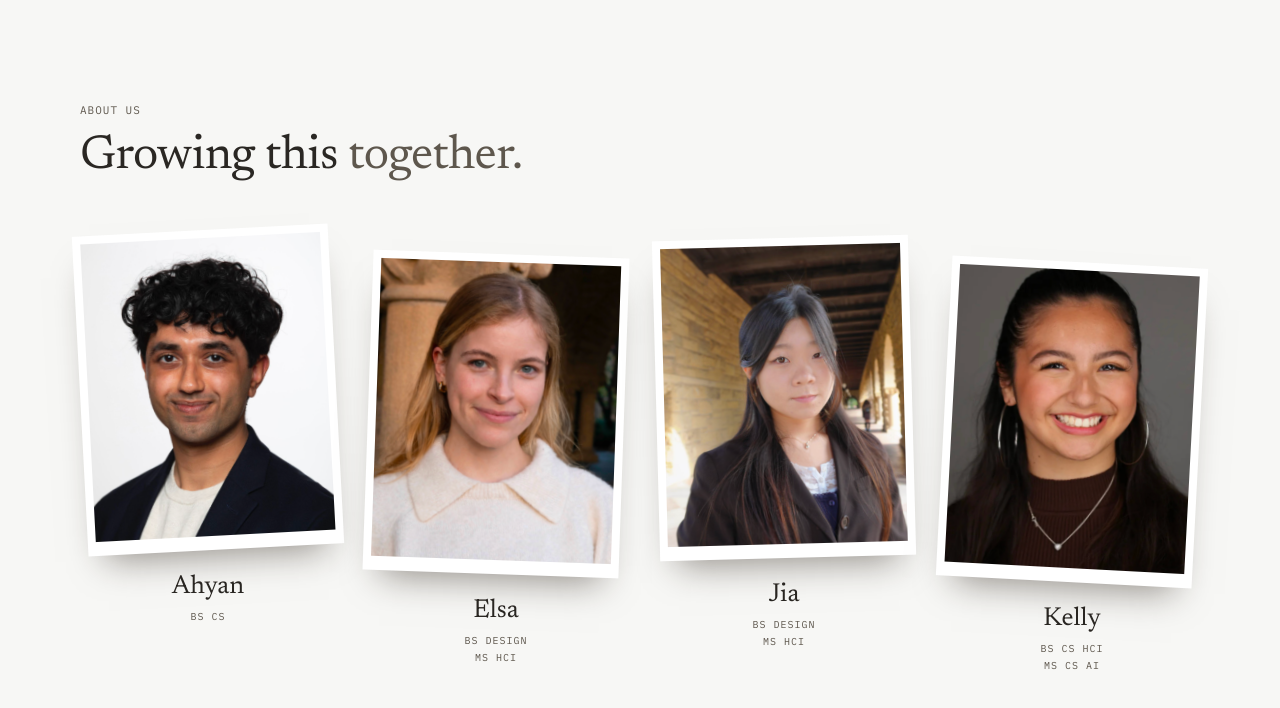
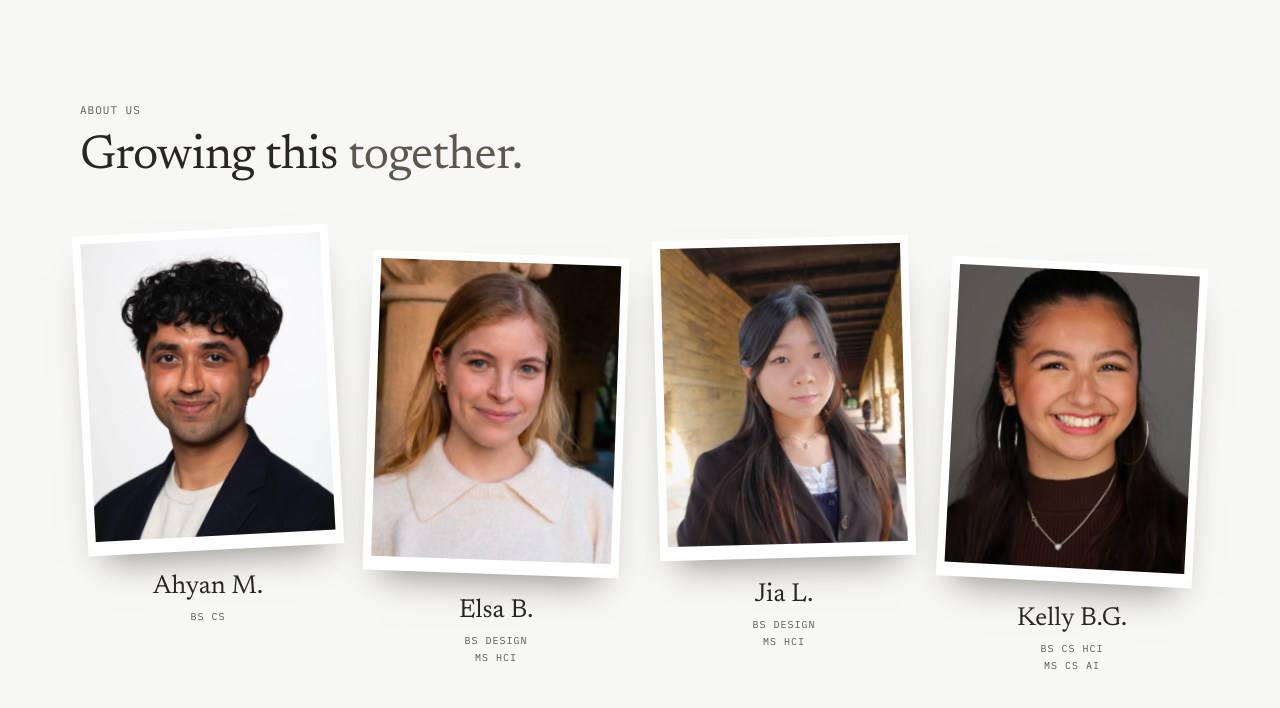
Before and after one commit to elsa-bosemark/cs147, a plain HTML site: page index.html in a window 1280 px wide. Shown: the part 3101-3809 px from the top of the page. Drawn offline with Linux system fonts and the light colour scheme.

Commit message:
Add last initials to the team names
- Added last initials to the team cards, as A3 asks
- nit: bumped the asset version so browsers load the new names

Co-Authored-By: Claude Opus 5.5 <noreply@anthropic.com>

```diff
--- a/index.html
+++ b/index.html
@@ -10,8 +10,8 @@
   <link rel="preconnect" href="https://fonts.googleapis.com">
   <link rel="preconnect" href="https://fonts.gstatic.com" crossorigin>
   <link rel="stylesheet" href="https://fonts.googleapis.com/css2?family=Newsreader:opsz,wght@6..72,400;6..72,500&family=IBM+Plex+Mono:wght@400&display=swap">
-  <link rel="stylesheet" href="styles.css?v=hifi-7">
-  <script src="script.js?v=hifi-7" defer></script>
+  <link rel="stylesheet" href="styles.css?v=hifi-8">
+  <script src="script.js?v=hifi-8" defer></script>
 </head>
 <body>
   <a class="skip-link" href="#idea">Skip to content</a>
--- a/script.js
+++ b/script.js
@@ -1,9 +1,9 @@
 // Degrees are listed one per line beneath each name.
 const teamMembers = [
-  { name: 'Ahyan', degrees: ['BS CS'], photo: 'assets/team-1.png' },
-  { name: 'Elsa', degrees: ['BS Design', 'MS HCI'], photo: 'assets/team-2.png' },
-  { name: 'Jia', degrees: ['BS Design', 'MS HCI'], photo: 'assets/team-3.png' },
-  { name: 'Kelly', degrees: ['BS CS HCI', 'MS CS AI'], photo: 'assets/team-4.png' },
+  { name: 'Ahyan M.', degrees: ['BS CS'], photo: 'assets/team-1.png' },
+  { name: 'Elsa B.', degrees: ['BS Design', 'MS HCI'], photo: 'assets/team-2.png' },
+  { name: 'Jia L.', degrees: ['BS Design', 'MS HCI'], photo: 'assets/team-3.png' },
+  { name: 'Kelly B.G.', degrees: ['BS CS HCI', 'MS CS AI'], photo: 'assets/team-4.png' },
 ];
 const plants = [
   '<path d="M90 220V80M90 155C20 155 30 100 36 92c39 0 62 21 54 63ZM90 125c0-55 43-70 61-59 0 43-22 65-61 59ZM90 190c-49 4-59-26-60-42 33-7 58 6 60 42Z"/>',
```
